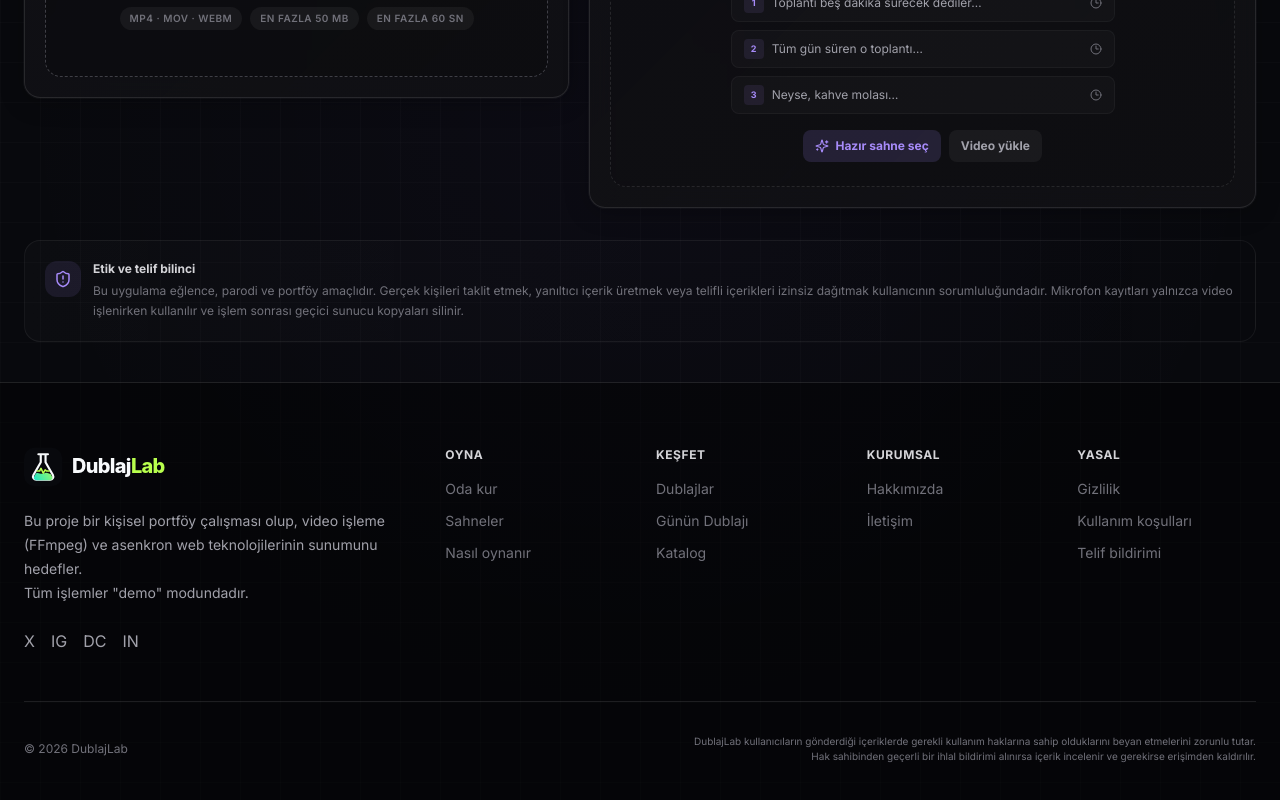
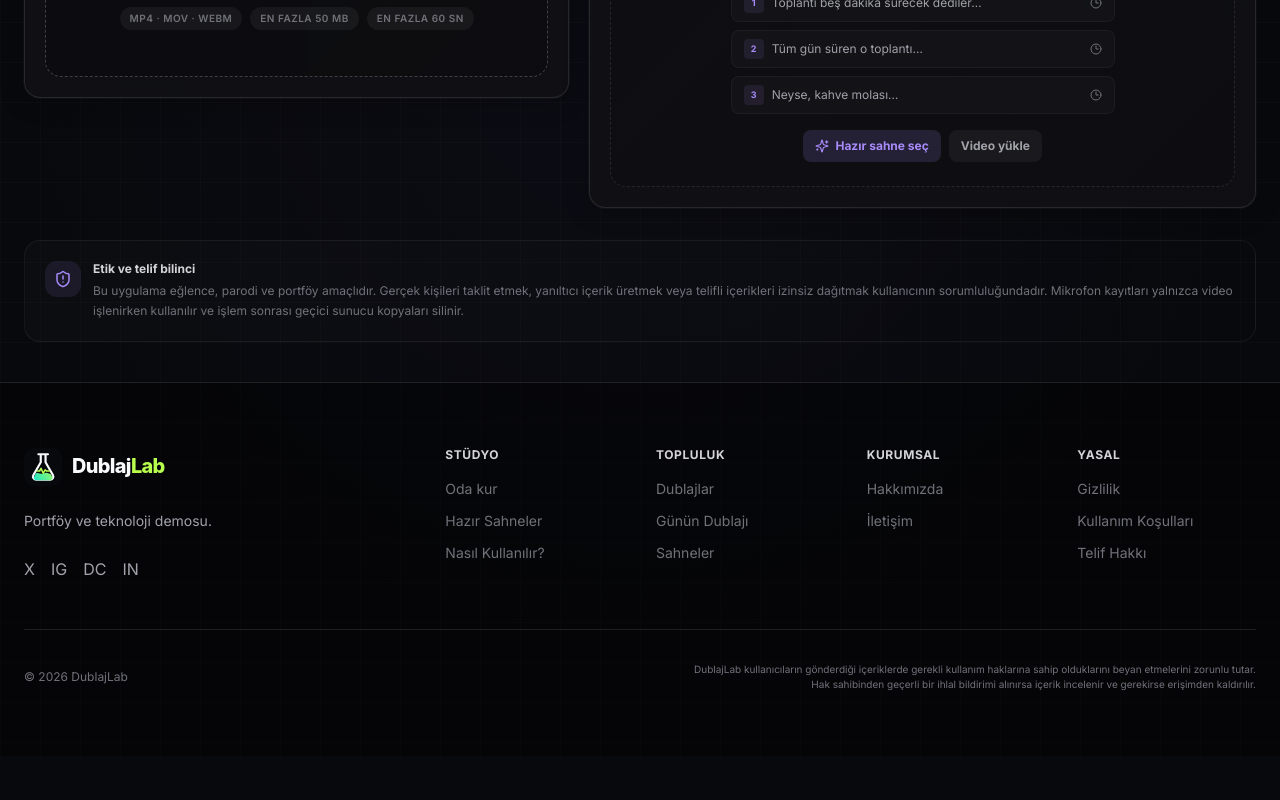
Before and after one commit to berat1834/dublajlab, a React (Vite) app in the folder frontend/: page / in a window 1280 px wide. Shown: the part 978-1778 px from the top of the page. After the commit the page ends 1734 px from the top, so only its background shows below. Built offline with nearby package versions, Linux system fonts and the light colour scheme; no server answers.

Commit message:
fix: polish public beta navigation and localization

```diff
--- a/frontend/src/LanguageContext.tsx
+++ b/frontend/src/LanguageContext.tsx
@@ -35,6 +35,29 @@ const translations: Record<string, Record<Language, string>> = {
   // Membership & Credits
   'vip.button': { TR: 'Şimdi VIP Ol', EN: 'Become VIP Now' },
   'credits.buy': { TR: 'Kredi Al', EN: 'Buy Credits' },
+
+  // Auth Page
+  'auth.hero.title1': { TR: 'Kendi sesinle', EN: 'Take the stage' },
+  'auth.hero.title2': { TR: 'sahnede yerini al.', EN: 'with your own voice.' },
+  'auth.hero.desc': { TR: 'Favori filmlerine, popüler dizilere ve viral videolara kendi sesinle dublaj yap. Arkadaşlarınla paylaş veya toplulukta öne çık.', EN: 'Dub your favorite movies, popular series, and viral videos with your own voice. Share with friends or stand out in the community.' },
+  'auth.login.title': { TR: 'Tekrar Hoş Geldin', EN: 'Welcome Back' },
+  'auth.login.desc': { TR: 'Kaldığın yerden devam etmek için giriş yap.', EN: 'Log in to continue where you left off.' },
+  'auth.register.title': { TR: 'Maceraya Katıl', EN: 'Join the Adventure' },
+  'auth.register.desc': { TR: 'Ücretsiz hesabını oluştur ve ilk dublajını yap.', EN: 'Create your free account and make your first dub.' },
+
+  // Footer
+  'footer.desc': { TR: 'Portföy ve teknoloji demosu.', EN: 'Portfolio and technology demo.' },
+  'footer.links.product': { TR: 'Ürün', EN: 'Product' },
+  'footer.links.play': { TR: 'Stüdyo', EN: 'Studio' },
+  'footer.links.scenes': { TR: 'Hazır Sahneler', EN: 'Templates' },
+  'footer.links.dubs': { TR: 'Topluluk', EN: 'Community' },
+  'footer.links.daily': { TR: 'Günün Dublajı', EN: 'Daily Dub' },
+  'footer.links.resources': { TR: 'Kaynaklar', EN: 'Resources' },
+  'footer.links.howto': { TR: 'Nasıl Kullanılır?', EN: 'How to Use?' },
+  'footer.links.legal': { TR: 'Yasal', EN: 'Legal' },
+  'footer.links.privacy': { TR: 'Gizlilik', EN: 'Privacy' },
+  'footer.links.terms': { TR: 'Kullanım Koşulları', EN: 'Terms of Use' },
+  'footer.links.copyright': { TR: 'Telif Hakkı', EN: 'Copyright' },
 };
 
 const LanguageContext = createContext<LanguageContextType | undefined>(undefined);
--- a/frontend/src/components/PlatformFooter.tsx
+++ b/frontend/src/components/PlatformFooter.tsx
@@ -1,4 +1,5 @@
 import type { Tab } from '../types'
+import { useLanguage } from '../LanguageContext'
 
 interface PlatformFooterProps {
   setActiveTab: (tab: Tab) => void
@@ -7,16 +8,22 @@ interface PlatformFooterProps {
 }
 
 export function PlatformFooter({ setActiveTab, handleLegalLink, setShowHowTo }: PlatformFooterProps) {
+  const { t } = useLanguage()
+
+  const handleNav = (tab: Tab) => {
+    setActiveTab(tab)
+    window.scrollTo({ top: 0, behavior: 'smooth' })
+  }
   return (
     <footer className="mt-auto border-t border-white/10 bg-black/40" style={{ paddingBottom: 'env(safe-area-inset-bottom)' }}>
       <div className="mx-auto max-w-[1440px] px-4 py-12 sm:px-6 lg:py-16 3xl:max-w-[1600px] 4xl:max-w-[1800px]">
         <div className="grid grid-cols-2 gap-8 md:grid-cols-3 lg:grid-cols-6">
           <div className="col-span-2 lg:col-span-2">
-            <a href="#" onClick={(e) => { e.preventDefault(); setActiveTab('play'); }} className="inline-block" aria-label="DublajLab ana sayfa">
+            <a href="#" onClick={(e) => { e.preventDefault(); handleNav('play'); }} className="inline-block" aria-label="DublajLab ana sayfa">
               <img src="/assets/dublajlab-logo.svg" alt="DublajLab" className="h-10 w-auto max-w-[190px]" />
             </a>
             <p className="mt-4 text-sm leading-6 text-zinc-400">
-              Bu proje bir kişisel portföy çalışması olup, video işleme (FFmpeg) ve asenkron web teknolojilerinin sunumunu hedefler. <br/>Tüm işlemler "demo" modundadır.
+              {t('footer.desc')}
             </p>
             <div className="mt-6 flex items-center gap-4 text-zinc-400">
               <a href="https://twitter.com/dublajlab" target="_blank" rel="noopener noreferrer" className="hover:text-white transition">X</a>
@@ -26,19 +33,19 @@ export function PlatformFooter({ setActiveTab, handleLegalLink, setShowHowTo }:
             </div>
           </div>
           <div>
-            <h3 className="text-xs font-bold uppercase tracking-wider text-zinc-300">Oyna</h3>
+            <h3 className="text-xs font-bold uppercase tracking-wider text-zinc-300">{t('footer.links.play')}</h3>
             <ul className="mt-4 space-y-3 text-sm text-zinc-500">
-              <li><button onClick={() => setActiveTab('oda_kur')} className="hover:text-white">Oda kur</button></li>
-              <li><button onClick={() => setActiveTab('scenes')} className="hover:text-white">Sahneler</button></li>
-              <li><button onClick={() => setShowHowTo(true)} className="hover:text-white">Nasıl oynanır</button></li>
+              <li><button onClick={() => handleNav('oda_kur')} className="hover:text-white">Oda kur</button></li>
+              <li><button onClick={() => handleNav('scenes')} className="hover:text-white">{t('footer.links.scenes')}</button></li>
+              <li><button onClick={() => setShowHowTo(true)} className="hover:text-white">{t('footer.links.howto')}</button></li>
             </ul>
           </div>
           <div>
-            <h3 className="text-xs font-bold uppercase tracking-wider text-zinc-300">Keşfet</h3>
+            <h3 className="text-xs font-bold uppercase tracking-wider text-zinc-300">{t('footer.links.dubs')}</h3>
             <ul className="mt-4 space-y-3 text-sm text-zinc-500">
-              <li><button onClick={() => setActiveTab('dubs')} className="hover:text-white">Dublajlar</button></li>
-              <li><button onClick={() => setActiveTab('daily')} className="hover:text-white">Günün Dublajı</button></li>
-              <li><button onClick={() => setActiveTab('scenes')} className="hover:text-white">Katalog</button></li>
+              <li><button onClick={() => handleNav('dubs')} className="hover:text-white">{t('nav.dubs')}</button></li>
+              <li><button onClick={() => handleNav('daily')} className="hover:text-white">{t('nav.daily')}</button></li>
+              <li><button onClick={() => handleNav('scenes')} className="hover:text-white">{t('nav.scenes')}</button></li>
             </ul>
           </div>
           <div>
@@ -49,11 +56,11 @@ export function PlatformFooter({ setActiveTab, handleLegalLink, setShowHowTo }:
             </ul>
           </div>
           <div>
-            <h3 className="text-xs font-bold uppercase tracking-wider text-zinc-300">Yasal</h3>
+            <h3 className="text-xs font-bold uppercase tracking-wider text-zinc-300">{t('footer.links.legal')}</h3>
             <ul className="mt-4 space-y-3 text-sm text-zinc-500">
-              <li><button onClick={handleLegalLink} className="hover:text-white">Gizlilik</button></li>
-              <li><button onClick={handleLegalLink} className="hover:text-white">Kullanım koşulları</button></li>
-              <li><button onClick={handleLegalLink} className="hover:text-white">Telif bildirimi</button></li>
+              <li><button onClick={handleLegalLink} className="hover:text-white">{t('footer.links.privacy')}</button></li>
+              <li><button onClick={handleLegalLink} className="hover:text-white">{t('footer.links.terms')}</button></li>
+              <li><button onClick={handleLegalLink} className="hover:text-white">{t('footer.links.copyright')}</button></li>
             </ul>
           </div>
         </div>
--- a/frontend/src/components/PlatformNavbar.tsx
+++ b/frontend/src/components/PlatformNavbar.tsx
@@ -1,4 +1,4 @@
-import { useState } from 'react'
+import { useState, useRef, useEffect } from 'react'
 import { Globe, MessageSquare, Crown, Menu, X, User as UserIcon, LogOut, Diamond } from 'lucide-react'
 import type { Tab, User } from '../types'
 import { useLanguage } from '../LanguageContext'
@@ -15,6 +15,28 @@ interface PlatformNavbarProps {
 export function PlatformNavbar({ activeTab, setActiveTab, mobileMenuOpen, setMobileMenuOpen, currentUser, setCurrentUser }: PlatformNavbarProps) {
   const [dropdownOpen, setDropdownOpen] = useState(false)
   const { language, setLanguage, t } = useLanguage()
+  const dropdownRef = useRef<HTMLDivElement>(null)
+
+  useEffect(() => {
+    const handleClickOutside = (event: MouseEvent) => {
+      if (dropdownRef.current && !dropdownRef.current.contains(event.target as Node)) {
+        setDropdownOpen(false)
+      }
+    }
+    const handleEscape = (e: KeyboardEvent) => {
+      if (e.key === 'Escape') setDropdownOpen(false)
+    }
+
+    if (dropdownOpen) {
+      document.addEventListener('mousedown', handleClickOutside)
+      document.addEventListener('keydown', handleEscape)
+    }
+
+    return () => {
+      document.removeEventListener('mousedown', handleClickOutside)
+      document.removeEventListener('keydown', handleEscape)
+    }
+  }, [dropdownOpen])
 
   const handleLogout = () => {
     localStorage.removeItem('token')
@@ -70,7 +92,7 @@ export function PlatformNavbar({ activeTab, setActiveTab, mobileMenuOpen, setMob
                   Kataloğum
                 </button>
 
-                <div className="relative">
+                <div className="relative" ref={dropdownRef}>
                   <button
                     onClick={() => setDropdownOpen(!dropdownOpen)}
                     className="flex items-center gap-2 hover:bg-white/5 p-1.5 rounded-lg transition"
```
Also changed, not shown: frontend/src/components/AuthPage.tsx (+23 -7 lines), 2 other files (tests, documents, lock files or other folders).
